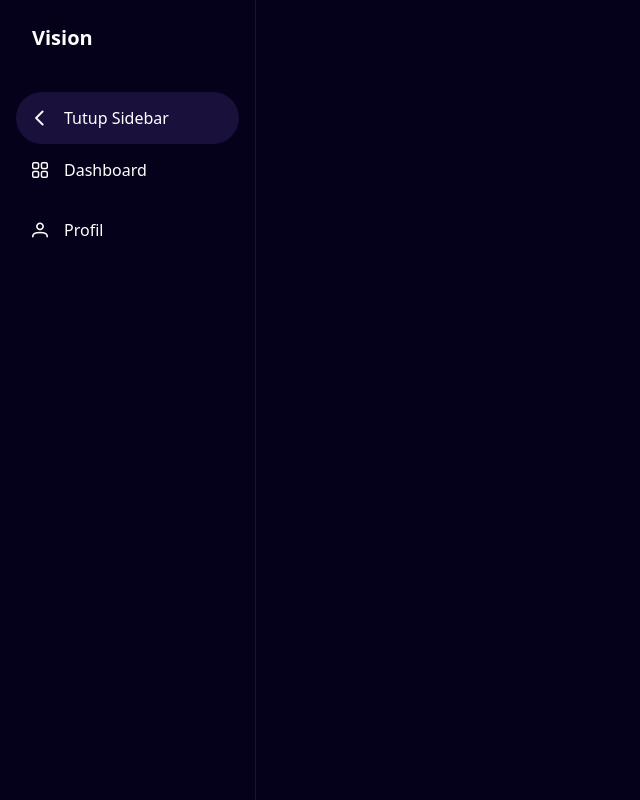
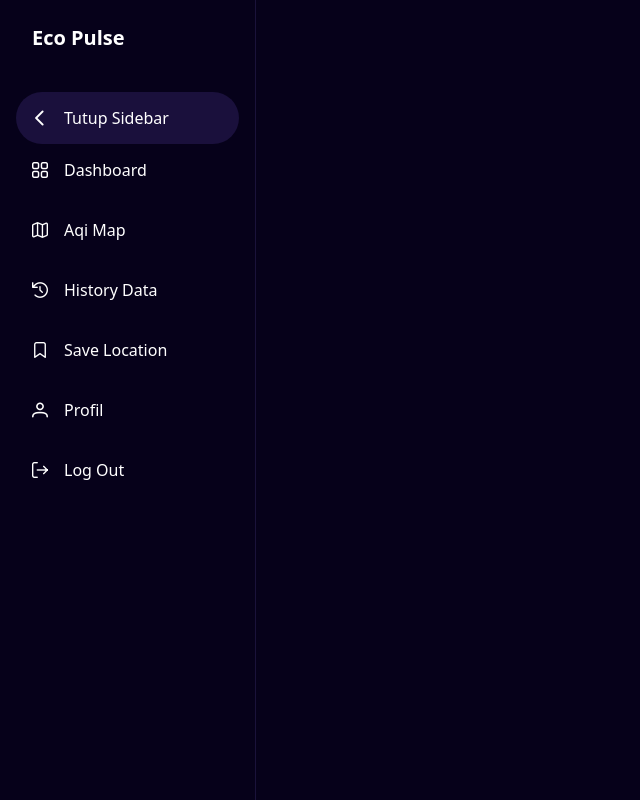
Before and after one commit to satriafzal/frontend_ecopulse, a Vue app: page /user in a window 1280 px wide. Shown: the whole page, without its empty margins (0-640 px from the left). Built offline with nearby package versions, Linux system fonts and the light colour scheme.

Commit message:
update sidebar

```diff
--- a/src/views/users/DashboardLayout.vue
+++ b/src/views/users/DashboardLayout.vue
@@ -14,7 +14,7 @@ const toggleSidebar = () => { isExpanded.value = !isExpanded.value }
 
             <div>
                 <div class="flex items-center mb-10" :class="isExpanded ? 'px-8' : 'justify-center'">
-                    <span class="text-xl font-bold" v-if="isExpanded">Vision</span>
+                    <span class="text-xl font-bold" v-if="isExpanded">Eco Pulse</span>
                 </div>
 
                 <div class="px-4">
@@ -31,10 +31,30 @@ const toggleSidebar = () => { isExpanded.value = !isExpanded.value }
                         <i class="pi pi-th-large"></i>
                         <span v-if="isExpanded">Dashboard</span>
                     </RouterLink>
+                    <RouterLink to="/user/aqimap_users"
+                        class="flex items-center gap-4 px-4 py-3.5 rounded-full hover:bg-[#120b33]">
+                        <i class="pi pi-map"></i>
+                        <span v-if="isExpanded">Aqi Map</span>
+                    </RouterLink>
+                    <RouterLink to="/user/history_data"
+                        class="flex items-center gap-4 px-4 py-3.5 rounded-full hover:bg-[#120b33]">
+                        <i class="pi pi-history"></i>
+                        <span v-if="isExpanded">History Data</span>
+                    </RouterLink>
+                    <RouterLink to="/user/saved"
+                        class="flex items-center gap-4 px-4 py-3.5 rounded-full hover:bg-[#120b33]">
+                        <i class="pi pi-bookmark"></i>
+                        <span v-if="isExpanded">Save Location</span>
+                    </RouterLink>
                     <RouterLink to="/user/pf_user"
                         class="flex items-center gap-4 px-4 py-3.5 rounded-full hover:bg-[#120b33]">
                         <i class="pi pi-user"></i>
                         <span v-if="isExpanded">Profil</span>
+                    </RouterLink>
+                    <RouterLink to="/"
+                        class="flex items-center gap-4 px-4 py-3.5 rounded-full hover:bg-[#120b33]">
+                        <i class="pi pi-sign-out"></i>
+                        <span v-if="isExpanded">Log Out</span>
                     </RouterLink>
                 </nav>
             </div>
```
